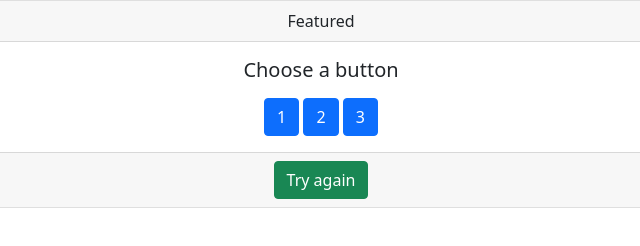
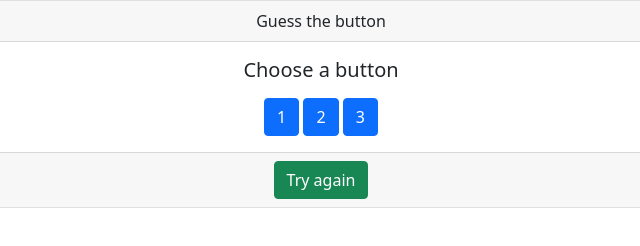
Before and after one commit to radunicula/guess_the_button, a plain HTML site: page index.html in a window 1280 px wide. Shown: the full height of the page, 319-959 px from the left. Drawn offline with nearby package versions, Linux system fonts and the light colour scheme.

Commit message:
Update index.html

```diff
--- a/index.html
+++ b/index.html
@@ -8,7 +8,7 @@
 <body>
     <div class="card text-center">
         <div class="card-header">
-            Featured
+            Guess the button
         </div>
         <div class="card-body">
             <h5 class="card-title" , id="card-title">Choose a button</h5>
```
